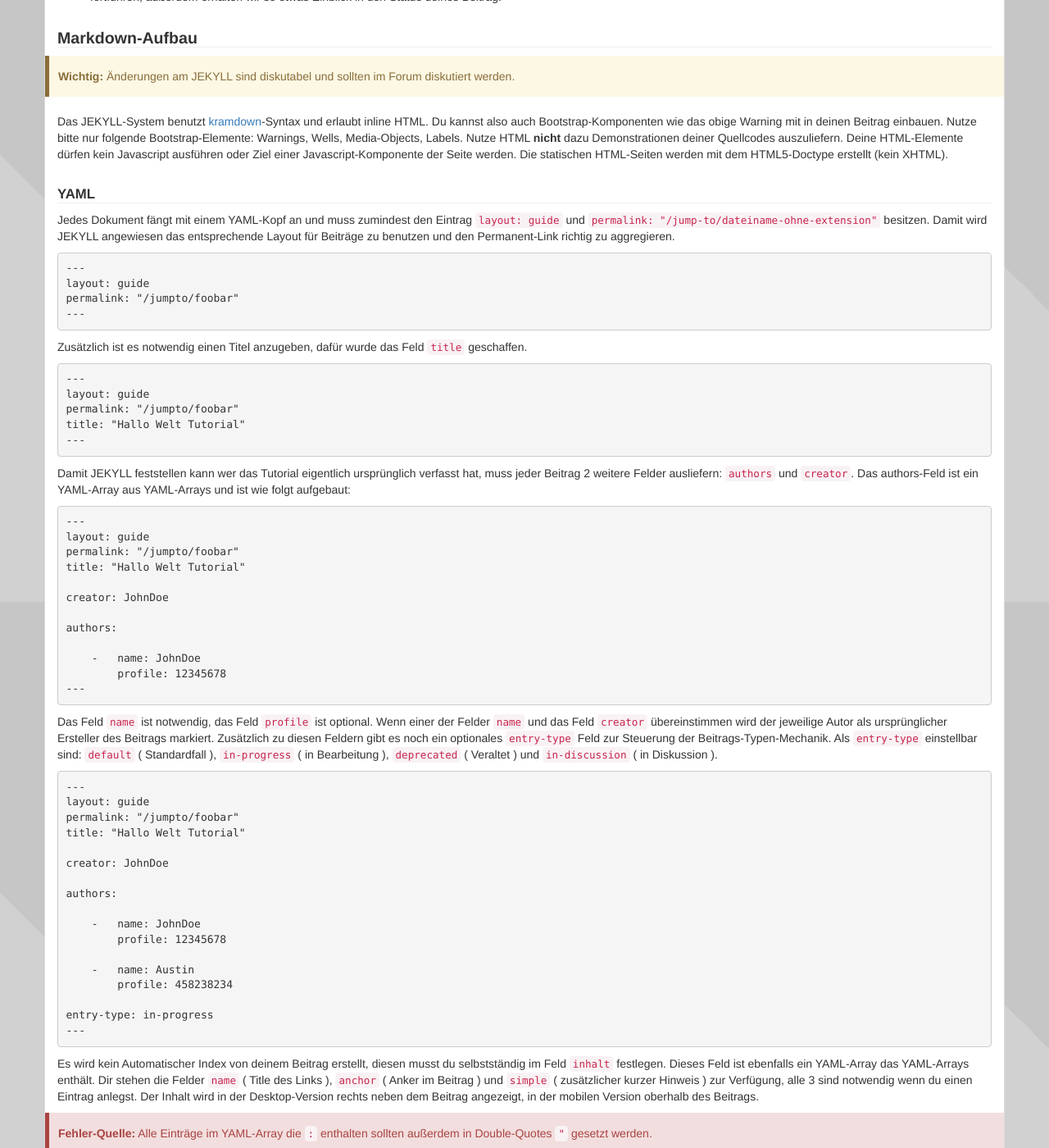
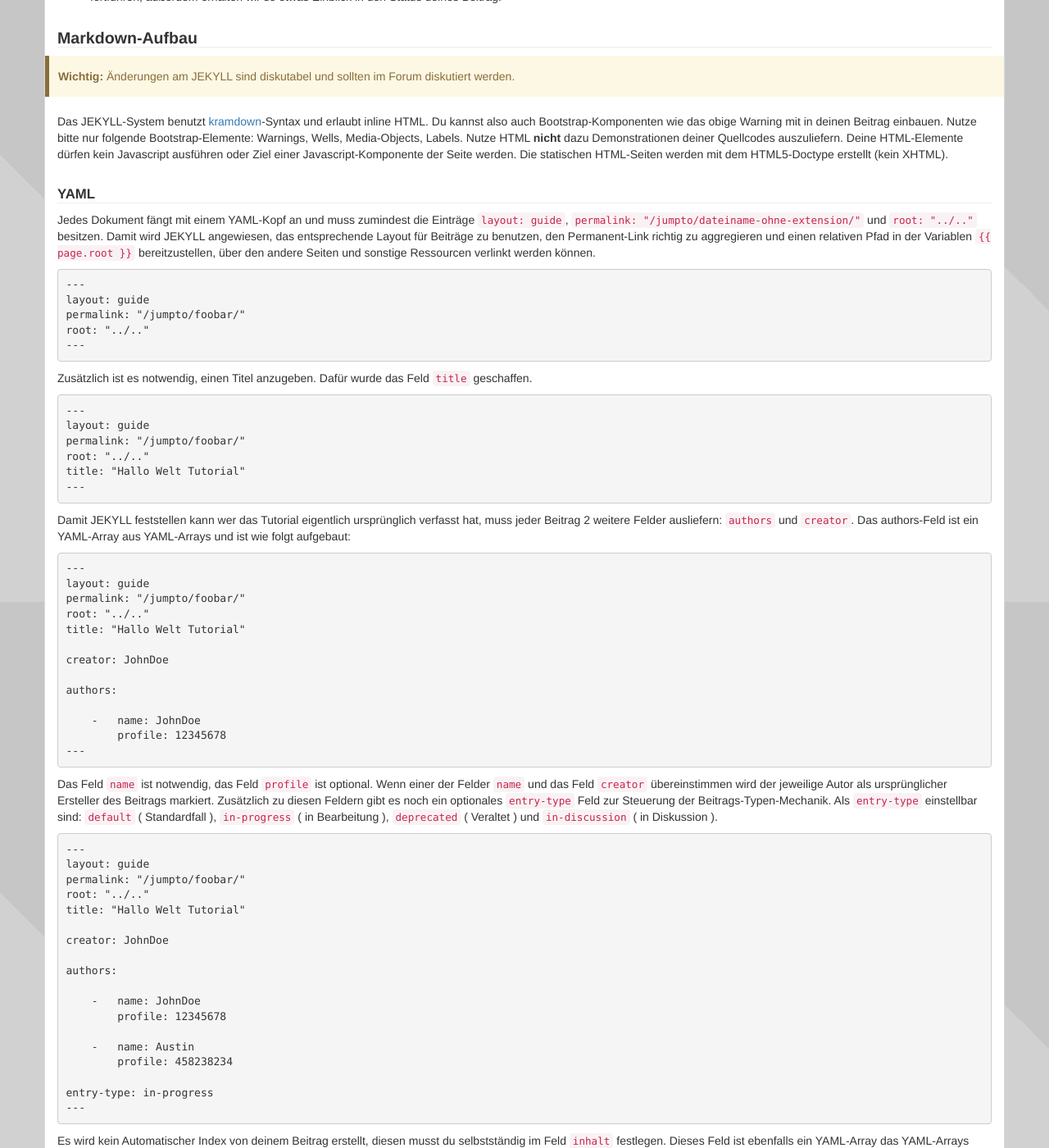
Before and after one commit to php-de/php-de.github.io, a Jekyll site: the page built from contribute.md, in a window 1280 px wide and 1400 px high, scrolled down 1066 px. Shown: the whole window at 82% size. Built offline with Jekyll 4.4.1, drawn with Linux system fonts in a browser that asks for light colours; nearby versions of some CDN libraries; some of the changed text lies outside the part shown.

Commit message:
Contribute: Notwendigkeit des Felds "root" ergänzt. {{ site.url }} zu {{ page.root }} geändert

```diff
--- a/contribute.md
+++ b/contribute.md
@@ -67,21 +67,23 @@ Das JEKYLL-System benutzt [kramdown](http://kramdown.rubyforge.org/quickref.html
 
 #### YAML
 
-Jedes Dokument fängt mit einem YAML-Kopf an und muss zumindest den Eintrag `layout: guide` und `permalink: "/jump-to/dateiname-ohne-extension"` besitzen. Damit wird JEKYLL angewiesen das entsprechende Layout für Beiträge zu benutzen und den Permanent-Link richtig zu aggregieren.
+Jedes Dokument fängt mit einem YAML-Kopf an und muss zumindest die Einträge `layout: guide`, `permalink: "/jumpto/dateiname-ohne-extension/"` und `root: "../.."` besitzen. Damit wird JEKYLL angewiesen, das entsprechende Layout für Beiträge zu benutzen, den Permanent-Link richtig zu aggregieren und einen relativen Pfad in der Variablen `{{ "{{ page.root " }}}}` bereitzustellen, über den andere Seiten und sonstige Ressourcen verlinkt werden können.
 
 ~~~ yaml
 ---
 layout: guide
-permalink: "/jumpto/foobar"
+permalink: "/jumpto/foobar/"
+root: "../.."
 ---
 ~~~
 
-Zusätzlich ist es notwendig einen Titel anzugeben, dafür wurde das Feld `title` geschaffen.
+Zusätzlich ist es notwendig, einen Titel anzugeben. Dafür wurde das Feld `title` geschaffen.
 
 ~~~ yaml
 ---
 layout: guide
-permalink: "/jumpto/foobar"
+permalink: "/jumpto/foobar/"
+root: "../.."
 title: "Hallo Welt Tutorial"
 ---
 ~~~
@@ -91,7 +93,8 @@ Damit JEKYLL feststellen kann wer das Tutorial eigentlich ursprünglich verfasst
 ~~~ yaml
 ---
 layout: guide
-permalink: "/jumpto/foobar"
+permalink: "/jumpto/foobar/"
+root: "../.."
 title: "Hallo Welt Tutorial"
 
 creator: JohnDoe
@@ -108,7 +111,8 @@ Das Feld `name` ist notwendig, das Feld `profile` ist optional. Wenn einer der F
 ~~~ yaml
 ---
 layout: guide
-permalink: "/jumpto/foobar"
+permalink: "/jumpto/foobar/"
+root: "../.."
 title: "Hallo Welt Tutorial"
 
 creator: JohnDoe
@@ -132,7 +136,8 @@ Es wird kein Automatischer Index von deinem Beitrag erstellt, diesen musst du se
 ~~~ yaml
 ---
 layout: guide
-permalink: "/jumpto/foobar"
+permalink: "/jumpto/foobar/"
+root: "../.."
 title: "Hallo Welt Tutorial"
 
 creator: JohnDoe
@@ -156,21 +161,21 @@ inhalt:
 
 #### Sortierung
 
-Grundsätzlich kann für die Anzeige in der Hauptübersicht die Reihenfolge der Beiträge innerhalb einer Kategorie sortiert werden. Generell sortiert jekyll diese Beiträge nicht. Durch Angabe des Wertess `orderId` im jeweiligen Beitrag, kannst du beeinflussen nach welchem Beitrag dein Beitrag eingeordnet wird. Dieser Wert muss zwischen `0` und `25` definiert werden. Für den Fall das unsere Beiträge irgendwann diese Zahl pro Gruppe in der Übersicht übersteigt, werden wir dort mehr spielraum schaffen. Generell nimmt diese Zahl allerdings direkten Einfluss auf die Generierungzeit die unser Repository in Anspruch nimmt.
+Grundsätzlich kann für die Anzeige in der Hauptübersicht die Reihenfolge der Beiträge innerhalb einer Kategorie sortiert werden. Generell sortiert jekyll diese Beiträge nicht. Durch Angabe des Wertes `orderId` im jeweiligen Beitrag, kannst du beeinflussen nach welchem Beitrag dein Beitrag eingeordnet wird. Dieser Wert muss zwischen `0` und `25` definiert werden. Für den Fall das unsere Beiträge irgendwann diese Zahl pro Gruppe in der Übersicht übersteigt, werden wir dort mehr spielraum schaffen. Generell nimmt diese Zahl allerdings direkten Einfluss auf die Generierungzeit die unser Repository in Anspruch nimmt.
 
 
 #### Pfade für interne Verlinkung von Artikel, Bilder, etc.
 
-In Beiträgen verlinkte Bilder liegen zentral im Verzeichnis `/images/` im Root.
+In Beiträgen verlinkte Bilder liegen zentral im Verzeichnis `images` im Root.
 
-Die Jekyll-Variable `{{ "{{ site.url " }}}}` kann in *.md-Dateien genutzt werden, um auf den Document-Root-URL zuzugreifen.
+Die Jekyll-Variable `{{ "{{ page.root " }}}}` kann in *.md-Dateien genutzt werden, um einen (relativen) Pfad zum Document-Root zu erhalten.
 
-Interne Verlinkungen sollten somit so aussehen. Verzeichnisse sind Beispiele, es geht um das `{{ "{{ site.url " }}}}` und die absolute Verankerung:
+Interne Verlinkungen sollten somit so aussehen. Verzeichnisse sind Beispiele, es geht um das `{{ "{{ page.root " }}}}` und die Verankerung:
 
 
-- `[...]({{ "{{ site.url " }}}}/jumpto/whatever/)`
-- `<a href="{{ "{{ site.url " }}}}/jumpto/whatever/">...</a>`
-- `<img src="{{ "{{ site.url " }}}}/images/foo.png">`
+- `[...]({{ "{{ page.root " }}}}/jumpto/whatever/)`
+- `<a href="{{ "{{ page.root " }}}}/jumpto/whatever/">...</a>`
+- `<img src="{{ "{{ page.root " }}}}/images/foo.png">`
 
 
 ### Komponenten Vernetzung
@@ -183,4 +188,4 @@ Für den Fall das du dir nicht sicher bist ob du diese Komponente in diesem Repo
 
 ### Das Git Repository
 
-Unser Wissens-Repository basiert auf GIT und wird auf Github gehostet. Um etwas über den Umgang mit GIT zu erfahren und wie du dich auf Github an diesem Repository beteiligen kannst, haben wir ebenfalls einen [Beitrag](/jumpto/how-to/) bereitgestellt.
+Unser Wissens-Repository basiert auf GIT und wird auf Github gehostet. Um etwas über den Umgang mit GIT zu erfahren und wie du dich auf Github an diesem Repository beteiligen kannst, haben wir ebenfalls einen [Beitrag]({{ page.root }}/jumpto/how-to/) bereitgestellt.
```
